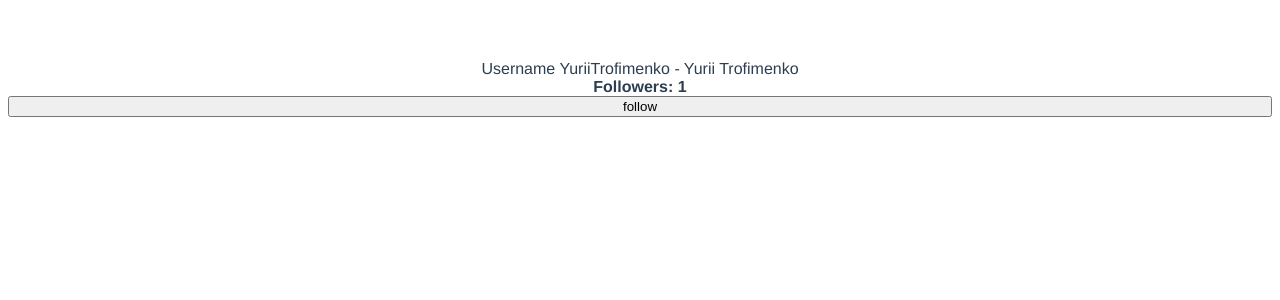
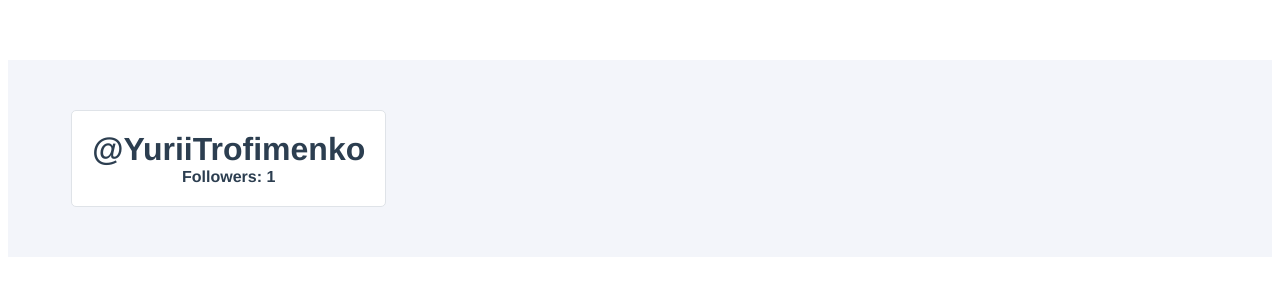
Before and after one commit to YuriiTrofimenko/vue3-demo-articles, a Vue app: page / in a window 1280 px wide. Shown: the top 300 px of the page. Built offline with nearby package versions, Linux system fonts and the light colour scheme.

Commit message:
UserProfile component

```diff
--- a/src/App.vue
+++ b/src/App.vue
@@ -1,49 +1,12 @@
 <template lang='pug'>
-.app
-  span Username {{user.username}} - {{fullName}}
-  strong Followers: {{followers}}
-  button(@click="followUser") follow
+UserProfile
 </template>
 
 <script>
-
+import UserProfile from './components/UserProfile'
 export default {
   name: 'App',
-  data () {
-    return {
-      followers: 0,
-      user: {
-        id: 1,
-        username: 'YuriiTrofimenko',
-        firstName: 'Yurii',
-        lastName: 'Trofimenko',
-        email: 'tyaa@ukr.net',
-        isAdmin: true
-      }
-    }
-  },
-  computed: {
-    fullName () {
-      return `${this.user.firstName} ${this.user.lastName}`
-    }
-  },
-  methods: {
-    followUser () {
-      this.followers++
-    }
-  },
-  mounted () {
-    this.followUser()
-    // setTimeout(() => this.followers--, 5000)
-    // setTimeout(() => this.followers++, 5000)
-  },
-  watch: {
-    followers (newFollowersCount, oldFollowersCount) {
-      if (newFollowersCount < oldFollowersCount) {
-        alert(`User ${this.user.username} has gained a follower`)
-      }
-    }
-  }
+  components: { UserProfile }
 }
 </script>
 
@@ -55,15 +18,6 @@ export default {
   text-align center
   color #2c3e50
   margin-top 60px
+  min-height 100hv
+  background-color #f3f5fa
 </style>
-
-<style lang='stylus' scoped>
-.app
-  font-family Avenir, Helvetica, Arial, sans-serif
-  -webkit-font-smoothing antialiased
-  -moz-osx-font-smoothing grayscale
-  display flex
-  flex-direction column
-  text-align center
-  color #2c3e50
-</style>
--- /dev/null
+++ b/src/components/UserProfile.vue
@@ -0,0 +1,64 @@
+<template lang='pug'>
+.user-profile
+  .user-profile__user-panel
+    h1.user-profile__username @{{ user.username }}
+    .user-profile__follower-count
+      strong Followers: {{followers}}
+</template>
+
+<script>
+export default {
+  name: 'UserProfile',
+  data () {
+    return {
+      followers: 0,
+      user: {
+        id: 1,
+        username: 'YuriiTrofimenko',
+        firstName: 'Yurii',
+        lastName: 'Trofimenko',
+        email: 'tyaa@ukr.net',
+        isAdmin: true
+      }
+    }
+  },
+  mounted () {
+    this.followUser()
+  },
+  computed: {
+    fullName () {
+      return `${this.user.firstName} ${this.user.lastName}`
+    }
+  },
+  watch: {
+    followers(newFollowersCount, oldFollowersCount) {
+      if(newFollowersCount < oldFollowersCount) {
+        alert(`User ${this.user.username} has gained a follower`)
+      }
+    }
+  },
+  methods: {
+    followUser () {
+      this.followers++
+    }
+  }
+}
+</script>
+
+<style lang='stylus'>
+.user-profile
+  display grid
+  grid-template-columns 1fr 3fr
+  grid-gap 50px
+  padding 50px 5%
+  .user-profile__user-panel
+    display flex
+    flex-direction column
+    padding 20px
+    background-color white
+    border-radius 5px
+    border 1px solid #DFE3E8
+    margin-bottom auto
+    h1
+      margin 0
+</style>
```
Also changed, not shown: src/components/HelloWorld.vue (deleted, +0 -58 lines).
